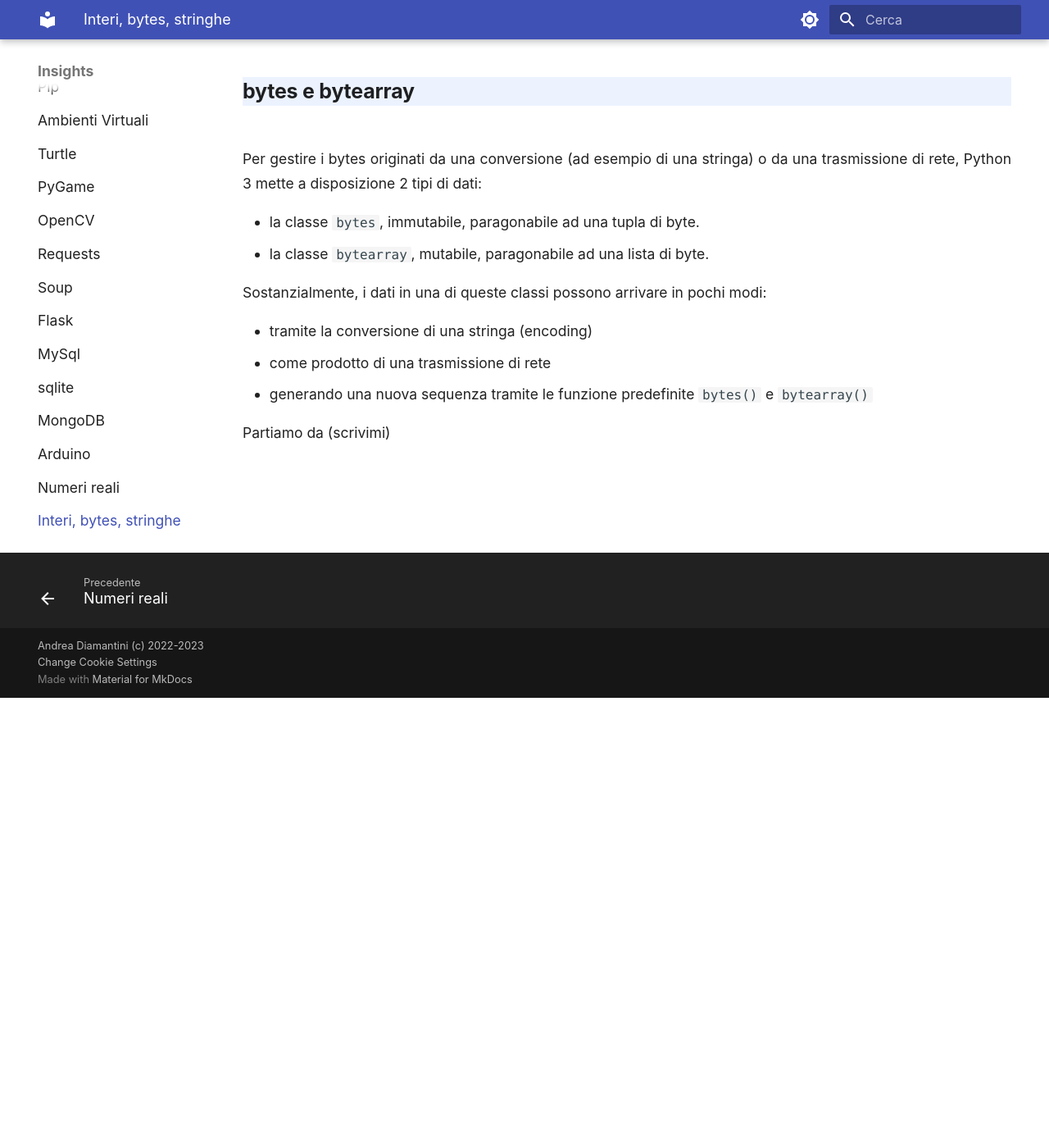
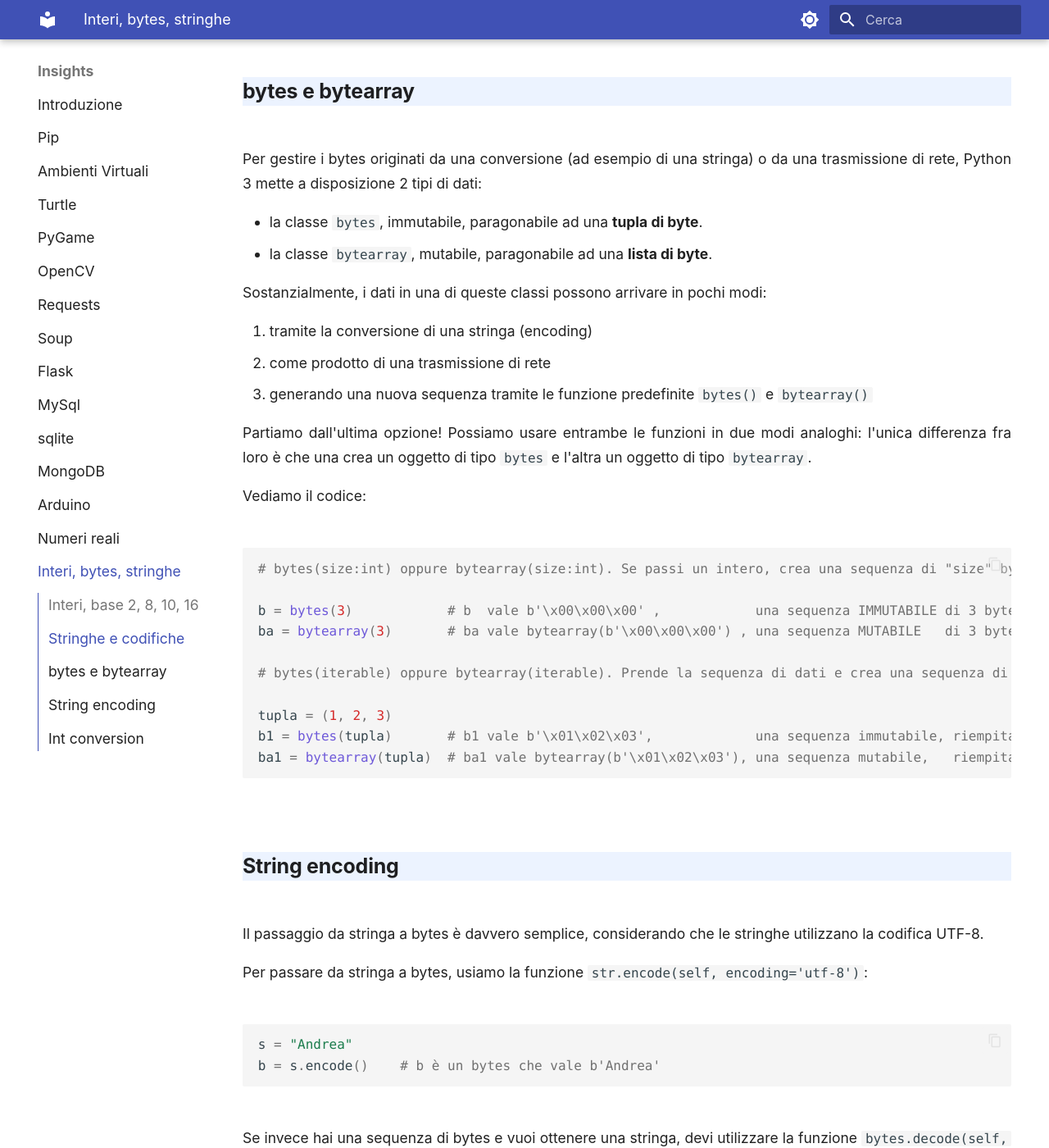
Before and after one commit to adjamhub/pyhandouts, an MkDocs documentation site: the page built from docs/insights/92_ibs.md, in a window 1280 px wide and 1400 px high, scrolled down 3332 px. Shown: the whole window at 82% size. Built offline with MkDocs 1.6.1 and Material for MkDocs 9.7.7, drawn with Linux system fonts in a browser that asks for light colours; emoji names are drawn with the system emoji font; before the commit the page ends 4183 px from its top, so only the background shows below that; some of the changed text lies outside the part shown.

Commit message:
ancora, aggiorna!!!

````diff
--- a/docs/insights/92_ibs.md
+++ b/docs/insights/92_ibs.md
@@ -106,19 +106,73 @@
 
 Per gestire i bytes originati da una conversione (ad esempio di una stringa) o da una trasmissione di rete, Python 3 mette a disposizione 2 tipi di dati:
 
-* la classe `bytes`, immutabile, paragonabile ad una tupla di byte.
-* la classe `bytearray`, mutabile, paragonabile ad una lista di byte.
+* la classe `bytes`, immutabile, paragonabile ad una **tupla di byte**.
+* la classe `bytearray`, mutabile, paragonabile ad una **lista di byte**.
 
 Sostanzialmente, i dati in una di queste classi possono arrivare in pochi modi:
 
-* tramite la conversione di una stringa (encoding)
-* come prodotto di una trasmissione di rete
-* generando una nuova sequenza tramite le funzione predefinite `bytes()` e `bytearray()`
+1. tramite la conversione di una stringa (encoding)
+2. come prodotto di una trasmissione di rete
+3. generando una nuova sequenza tramite le funzione predefinite `bytes()` e `bytearray()`
 
-Partiamo da (scrivimi)
+Partiamo dall'ultima opzione! Possiamo usare entrambe le funzioni in due modi analoghi: l'unica differenza fra loro è che una crea un oggetto di tipo `bytes` e l'altra
+un oggetto di tipo `bytearray`.
+
+Vediamo il codice:
+
+``` python
+# bytes(size:int) oppure bytearray(size:int). Se passi un intero, crea una sequenza di "size" bytes tutti a zero!
+
+b = bytes(3)            # b  vale b'\x00\x00\x00' ,            una sequenza IMMUTABILE di 3 bytes (8x3 = 24 bit) tutti a zero.
+ba = bytearray(3)       # ba vale bytearray(b'\x00\x00\x00') , una sequenza MUTABILE   di 3 bytes tutti a zero.
+
+# bytes(iterable) oppure bytearray(iterable). Prende la sequenza di dati e crea una sequenza di byte con i dati della sequenza.
+
+tupla = (1, 2, 3)
+b1 = bytes(tupla)       # b1 vale b'\x01\x02\x03',             una sequenza immutabile, riempita con i byte ricavati dalla conversione dei dati della tupla
+ba1 = bytearray(tupla)  # ba1 vale bytearray(b'\x01\x02\x03'), una sequenza mutabile,   riempita con i byte ricavati dalla conversione dei dati della tupla
+```
 
 
+## String encoding
 
+
+Il passaggio da stringa a bytes è davvero semplice, considerando che le stringhe utilizzano la codifica UTF-8.
+
+Per passare da stringa a bytes, usiamo la funzione `str.encode(self, encoding='utf-8')`:
+
+``` python
+s = "Andrea"
+b = s.encode()    # b è un bytes che vale b'Andrea'
+```
+
+Se invece hai una sequenza di bytes e vuoi ottenere una stringa, devi utilizzare la funzione `bytes.decode(self, encoding='utf-8')`.
+
+``` python
+b = b'Andrea'
+s = b.decode()    # s è una stringa che vale 'Andrea'
+```
+
+## Int conversion
+
+
+Il passaggio da interi a bytes è analogo a quello delle stringhe, ma con una piccola difficoltà in più: intuire quanti bytes saranno necessari per stanziare la
+conversione dell'intero in questione non è banale! Nel dubbio... esagerate un pò!!
+
+Le funzioni da utilizzare sono queste:
+
+* **da int a bytes**: funzione `int.to_bytes(len:int)` occorre specificare quanti bytes occuperà il numero convertito. Se ne metti troppo pochi da errore!!! Se ne metti troppi... sprechi memoria.
+* **da bytes a int**: funzione `int.from_bytes(b)`: una semplice conversione 1:1 del bytes in intero.
+
+Vediamo due esempi
+
+``` python
+n = 13
+b = n.to.bytes(3)       # b è un bytes che vale b'\x00\x00\r'
+
+# adesso, per riconvertirlo in int:
+a = int.from_bytes(b)   # a è un intero che vale 13
+```
 
 
 <br>
````
